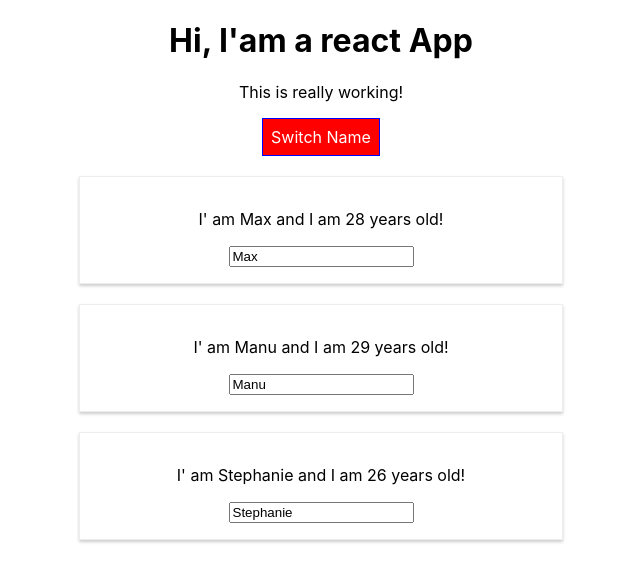
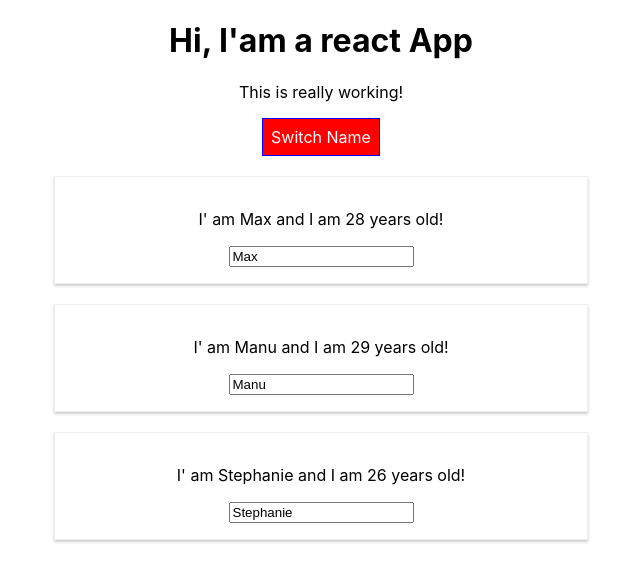
Before and after one commit to walcast/udemy-react, a React (Create React App) app: page / in a window 1280 px wide. Both pictures are taken after a click on the button "Switch Name". Shown: the top 582 px of the page, without its empty margins (319-959 px from the left). Built offline with nearby package versions, Linux system fonts and the light colour scheme.

Commit message:
Section 5 Lecture 76 - Css modules

```diff
--- a/src/App.css
+++ /dev/null
@@ -1,11 +0,0 @@
-.App {
-  text-align: center;
-}
-
-.red {
-  color: red;
-}
-
-.bold{
-  font-weight: bolder;
-}
--- a/src/App.js
+++ b/src/App.js
@@ -1,20 +1,7 @@
 import React, {Component} from 'react';
-import styled from 'styled-components'
-import './App.css';
+import classes from './App.module.css';
 import Person from './Person/Person'
 
-const StyledButton = styled.button `
-  background-color: ${props => props.alt? 'red': 'green'};
-  color: white;
-  font: inherit;
-  border: 1px solid blue;
-  padding: 8px;
-  cursor: pointer;
-    &:hover {
-      background-color: ${props => props.alt? 'salmon': 'lightgreen'};
-      color: black;
-  }
-`;
 
 class App extends Component {
   state = {
@@ -58,6 +45,8 @@ class App extends Component {
   render(){
 
     let persons = null;
+    let buttonClass = '';
+
     if(this.state.showPersons) {
       persons = (
         <div>
@@ -71,22 +60,23 @@ class App extends Component {
           })}
         </div>
       );
+      buttonClass = classes.red;
     }
 
-    let classes = [];
+    let subtitleClasses = [];
 
     if(this.state.persons.length <= 2) {
-      classes.push('red');
+      subtitleClasses.push( classes.red);
     }
     if(this.state.persons.length <= 1) {
-      classes.push('bold');
+      subtitleClasses.push(classes.bold);
     }
 
     return (
-        <div className="App">
+        <div className={classes.app}>
           <h1>Hi, I'am a react App</h1>
-          <p className={classes.join(' ')}>This is really working!</p>
-          <StyledButton alt={this.state.showPersons} onClick={this.togglePersonsHandler}>Switch Name</StyledButton>
+          <p className={subtitleClasses.join(' ')}>This is really working!</p>
+          <button className={buttonClass} alt={this.state.showPersons} onClick={this.togglePersonsHandler}>Switch Name</button>
           {persons}
         </div>
     );
--- /dev/null
+++ b/src/App.module.css
@@ -0,0 +1,33 @@
+.app {
+  text-align: center;
+}
+
+.red {
+  color: red;
+}
+
+.bold{
+  font-weight: bolder;
+}
+
+.app button {
+  background-color: green;
+  color: white;
+  font: inherit;
+  border: 1px solid blue;
+  padding: 8px;
+  cursor: pointer;
+}
+
+.app button:hover {
+    background-color: lightgreen;
+    color: black;
+}
+
+.app button.red {
+  background-color: red;
+}
+
+.app button.red:hover {
+  background-color: salmon;
+}
--- a/src/Person/Person.js
+++ b/src/Person/Person.js
@@ -1,29 +1,15 @@
 import React from 'react'
-import styled from 'styled-components';
-
-// import './Person.css';
+import classes from './Person.module.css';
 
 
-const StyledDiv = styled.div`
-    width: 60%;
-    margin: 20px auto;
-    border: 1px solid #eeeeee;
-    box-shadow: 0 2px 3px #cccccc;
-    padding: 16px;
-    text-align: center;
-
-    @media (min-width: 700px) {
-        width: 450px;
-    }
-`;
 
 const person = (props) => {
     return (
-        <StyledDiv>
+        <div className={classes.person}>
             <p onClick={props.click}>I' am {props.name} and I am {props.age} years old!</p>
             <p>{props.children}</p>
             <input type="text" onChange={props.change} value={props.name}/>
-        </StyledDiv>
+        </div>
     )
 };
 
--- a/src/Person/Person.css
+++ b/src/Person/Person.module.css
@@ -1,4 +1,4 @@
-.Person {
+.person {
     width: 60%;
     margin: 20px auto;
     border: 1px solid #eeeeee;
@@ -6,3 +6,9 @@
     padding: 16px;
     text-align: center;
 }
+
+@media(min-width: 600px) {
+    .person {
+        width: 500px;
+    }
+}
```
